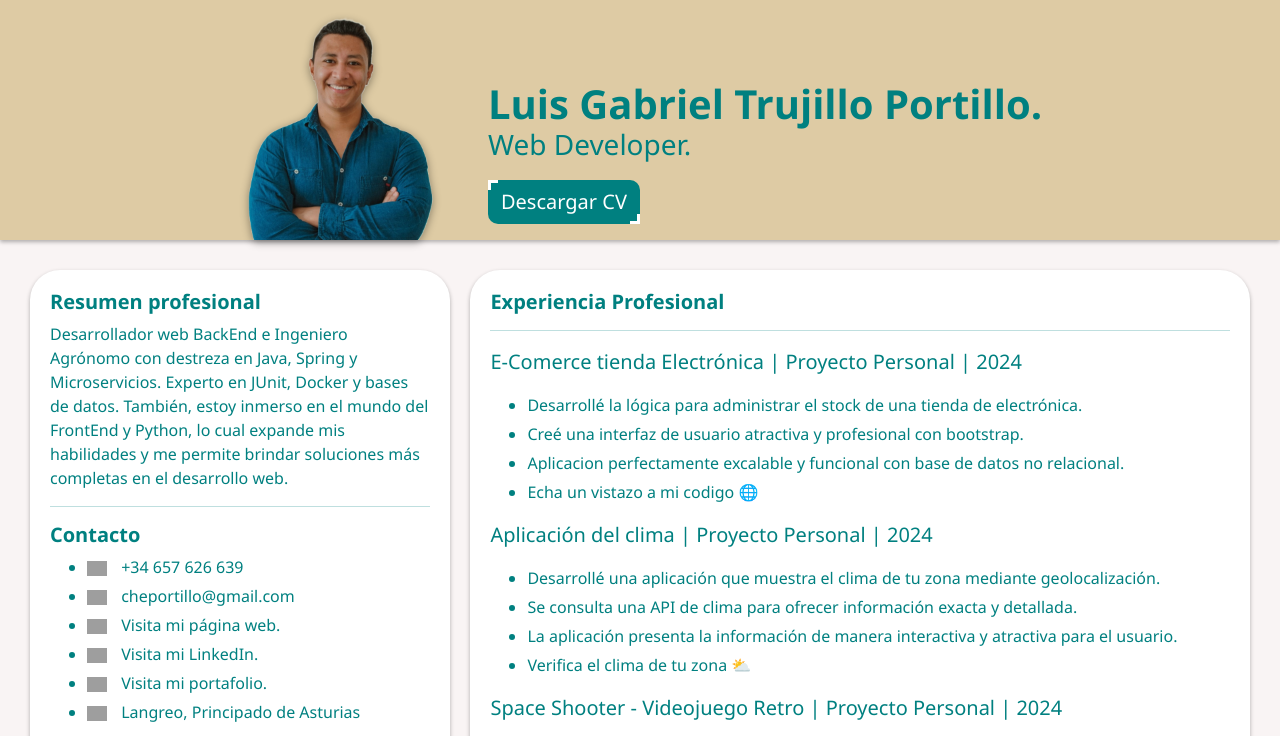
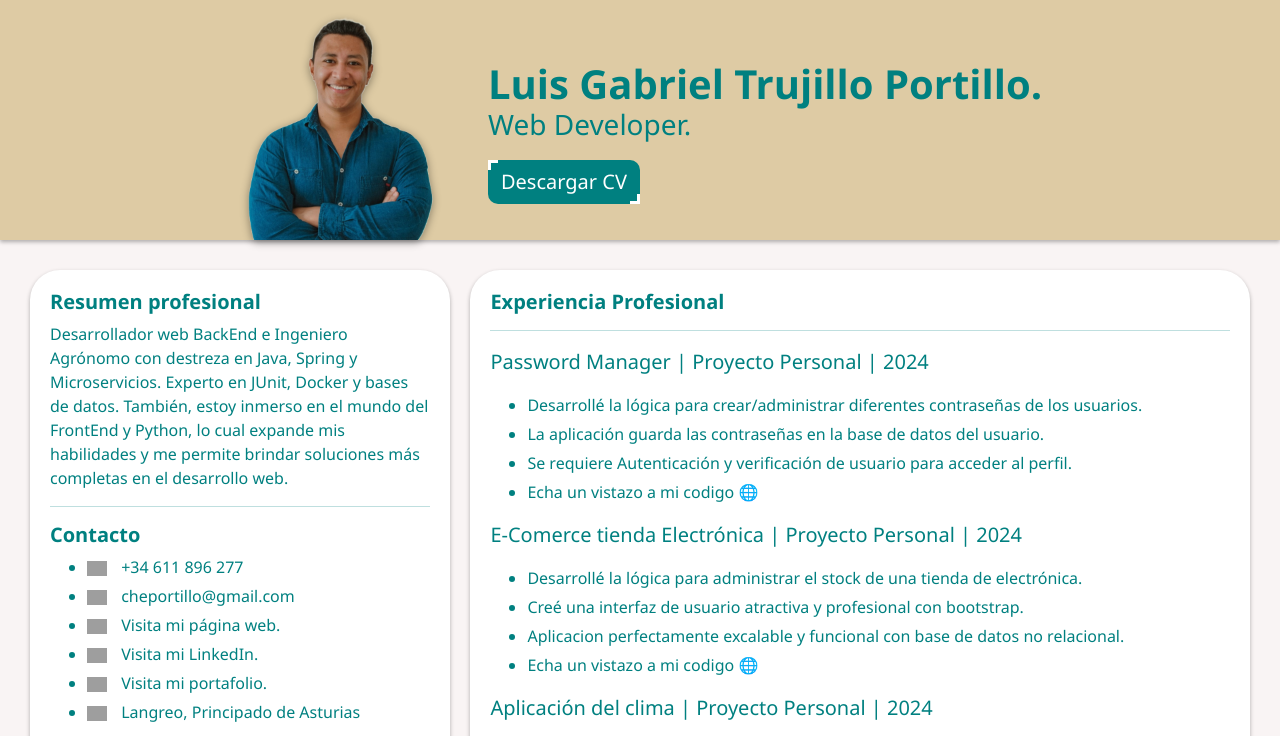
Before and after one commit to Luiso-o/My_Cv, a website: page index.html in a window 1280 px wide. Shown: the top 736 px of the page. Drawn offline with nearby package versions, Linux system fonts and the light colour scheme; grey boxes are pictures that could not be loaded.

Commit message:
actualizaciones

```diff
--- a/index.html
+++ b/index.html
@@ -47,9 +47,9 @@
             <h1 class="title">Contacto</h1>
             <ul>
               <li>
-                <a class="link" id="telefono" href="https://wa.me/34657626639" target="_blank">
+                <a class="link" id="telefono" href="https://wa.me/34611896277" target="_blank">
                   <img class="link-img" src="https://cdn-icons-png.flaticon.com/128/5217/5217391.png" alt="number-phone">
-                  <span class="link-text">+34 657 626 639</span>
+                  <span class="link-text">+34 611 896 277</span>
                 </a>
               </li>
               <li>
@@ -164,6 +164,21 @@
           <div class="experience">
             <h1 class="title">Experiencia Profesional</h1>
             <hr>
+            <p class="sub-title">Password Manager | Proyecto Personal | 2024</p>
+            <ul>
+              <li>
+                Desarrollé la lógica para crear/administrar diferentes contraseñas de los usuarios.
+              </li>
+              <li>
+                La aplicación guarda las contraseñas en la base de datos del usuario.
+              </li>
+              <li>
+                Se requiere Autenticación y verificación de usuario para acceder al perfil.
+              </li>
+              <li>
+                <a href="https://github.com/Luiso-o/API_PasswordManager.git" class="code-link" target="_blank">Echa un vistazo a mi codigo</a> <span>🌐</span>
+              </li>
+            </ul>
             <p class="sub-title">E-Comerce tienda Electrónica | Proyecto Personal | 2024</p>
             <ul>
               <li>
--- a/sass/_header.scss
+++ b/sass/_header.scss
@@ -19,7 +19,7 @@ $background-header: #DECBA4;
 }
 
 .text {
-  margin-top: 80px;
+  margin-top: 60px;
 
   h1,
   h3 {
```
Also changed, not shown: styles.css, 1 other file.
